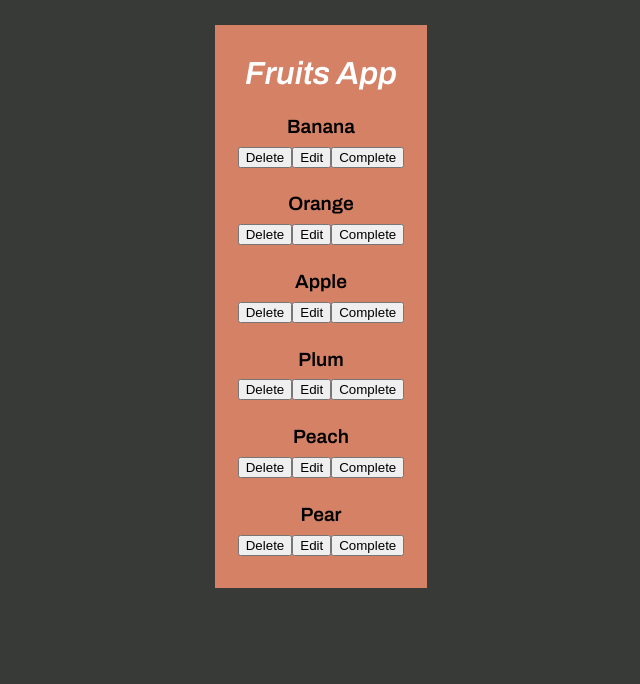
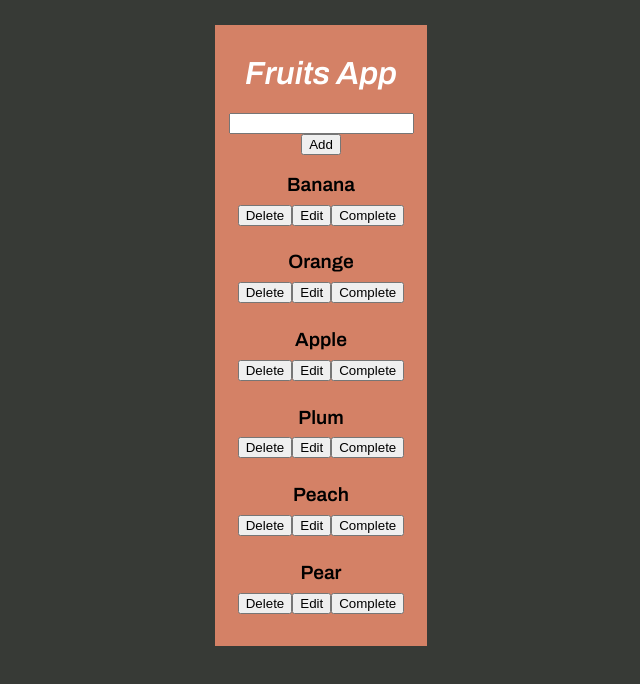
Before and after one commit to giacomo9999/React-CRUD-Single-Component, a React (Create React App) app: page / in a window 1280 px wide. Shown: the top 684 px of the page, without its empty margins (319-959 px from the left). Built offline with nearby package versions, Linux system fonts and the light colour scheme.

Commit message:
Added more functionality.

```diff
--- a/src/Fruits.js
+++ b/src/Fruits.js
@@ -1,7 +1,9 @@
 import React, { Component } from "react";
 
 class Fruits extends Component {
-  state = {
+  constructor(props) {
+    super(props);
+    this.state = {
       edit: false,
       id: null,
       mockData: [
@@ -13,6 +15,8 @@ class Fruits extends Component {
         { id: 6, name: "Pear", done: false, date: new Date() }
       ]
     };
+    this.onSubmitHandle = this.onSubmitHandle.bind(this);
+  }
 
   onDeleteHandle() {
     console.log(arguments);
@@ -22,18 +26,78 @@ class Fruits extends Component {
     });
   }
 
+  onSubmitHandle(e) {
+    e.preventDefault();
+    this.setState({
+      mockData: [
+        ...this.state.mockData,
+        {
+          id: Date.now(),
+          name: e.target.item.value,
+          done: false,
+          date: new Date()
+        }
+      ]
+    });
+    e.target.item.value = "";
+  }
+
+  onEditHandle(e) {
+    console.log("Handling edit...");
+    this.setState({ edit: true, id: arguments[0], name: arguments[1] });
+  }
+
+  onUpdateHandle(e) {
+    console.log("Handling update...");
+    e.preventDefault();
+    this.setState({
+      mockData: this.state.mockData.map(item => {
+        if (item.id === this.state.id) {
+          item["name"] = e.target.updatedName.value;
+        }
+        return item;
+      }),
+      edit: false
+    });
+  }
+
+  renderEditForm() {
+    if (this.state.edit) {
+      return (
+        <form onSubmit={e => this.onUpdateHandle(e)}>
+          <input
+            type="text"
+            name="updatedName"
+            className="item"
+            defaultValue={this.state.name}
+          />
+          <button>Update</button>
+        </form>
+      );
+    }
+  }
+
   render() {
     return (
       <div>
+        {this.renderEditForm()}
+        <form onSubmit={this.onSubmitHandle}>
+          <input type="text" name="item" className="item" />
+          <button className="btn-add-item">Add</button>
+        </form>
         <ul>
           {this.state.mockData.map(entry => (
             <li key={entry.id}>
-              {entry.name + "      "}
+              {entry.name}
               <div>
-                <button onClick={this.onDeleteHandle.bind(this, entry.id)}>
+                <button onClick={e => this.onDeleteHandle(entry.id, e)}>
                   Delete
                 </button>
-                <button>Edit</button>
+                <button
+                  onClick={e => this.onEditHandle(entry.id, entry.name, e)}
+                >
+                  Edit
+                </button>
                 <button>Complete</button>
               </div>
             </li>
```
Lines whose indentation alone changed are shown as unchanged.
